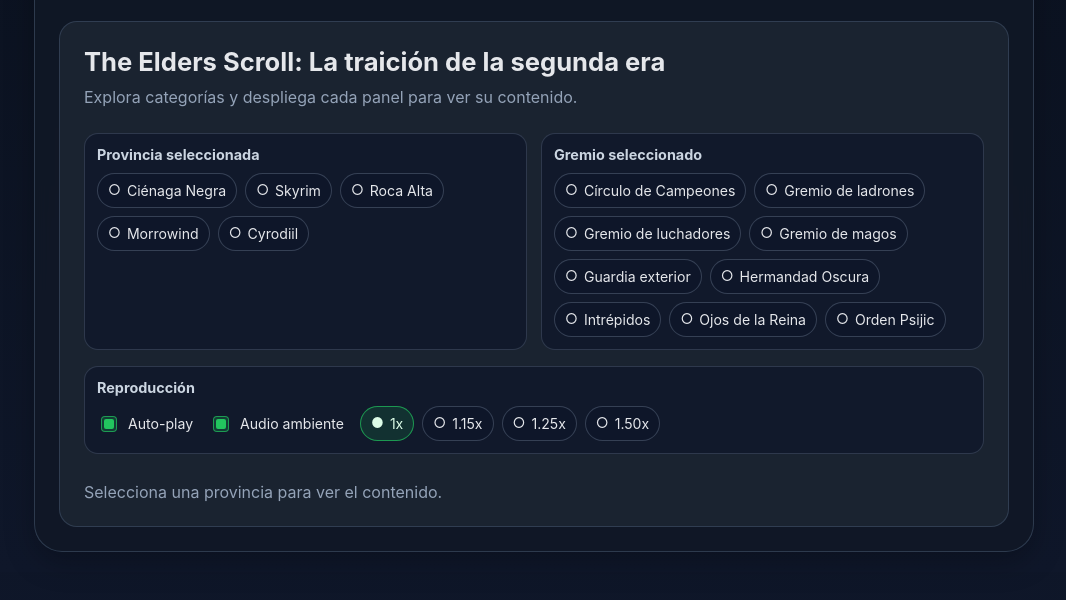
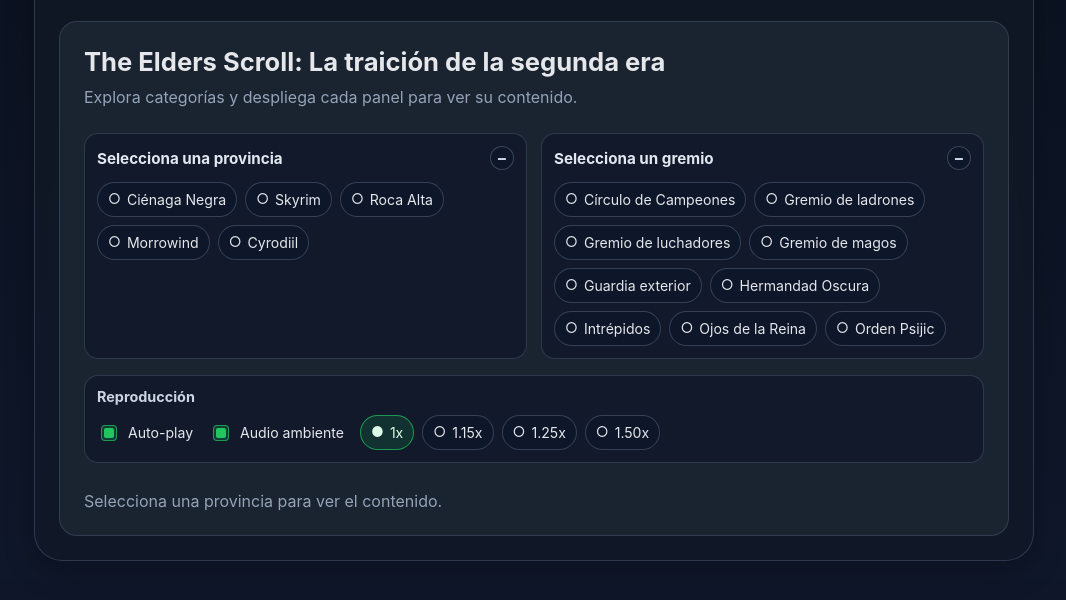
Before and after one commit to OverMalo/botse_audio, a website built with Vite: page index.html in a window 1280 px wide. Shown: the part 92-692 px from the top of the page, without its empty margins (106-1172 px from the left). Built offline with nearby package versions, Linux system fonts and the light colour scheme.

Commit message:
feat: paneles Provincia y Gremio colapsables con filtro activo visible

```diff
--- a/src/main.js
+++ b/src/main.js
@@ -50,7 +50,9 @@
     revealedDescriptions: [],
     autoPlay: true,
     playbackRate: 1,
-    ambientEnabled: true
+    ambientEnabled: true,
+    provinciaCollapsed: false,
+    gremioCollapsed: false
   };
 }
 
@@ -64,7 +66,9 @@
       revealedDescriptions: [...revealedDescriptions],
       autoPlay,
       playbackRate,
-      ambientEnabled
+      ambientEnabled,
+      provinciaCollapsed,
+      gremioCollapsed
     })
   );
 }
@@ -77,6 +81,8 @@
 let autoPlay = typeof state.autoPlay === "boolean" ? state.autoPlay : true;
 let playbackRate = [1, 1.15, 1.25, 1.5].includes(state.playbackRate) ? state.playbackRate : 1;
 let ambientEnabled = typeof state.ambientEnabled === "boolean" ? state.ambientEnabled : true;
+let provinciaCollapsed = typeof state.provinciaCollapsed === "boolean" ? state.provinciaCollapsed : false;
+let gremioCollapsed = typeof state.gremioCollapsed === "boolean" ? state.gremioCollapsed : false;
 
 /** @type {null | { rafId: number, panelEl: HTMLAudioElement, ambientEl: HTMLAudioElement|null, hasAmbient: boolean, totalDuration: number, playerEl: HTMLElement, isSeeking: boolean }} */
 let activePlayer = null;
@@ -187,18 +193,51 @@
 }
 
 function renderFilters() {
+  const provinciaLabel = selectedProvincia
+    ? PROVINCIA_LABELS[selectedProvincia]
+    : null;
+  const gremioLabel = selectedGremio
+    ? GREMIO_LABELS[selectedGremio]
+    : null;
+
   return `
     <div class="filters-panel">
-      <div class="filter-group" role="group" aria-label="Provincia seleccionada">
-        <p class="filter-group-title">Provincia seleccionada</p>
-        <div class="filter-options">
-          ${FILTER_OPTIONS.provincias.map((item) => renderCheckable("provincia", item.id, item.label, selectedProvincia === item.id)).join("")}
+      <div class="filter-group filter-group--collapsible${provinciaCollapsed ? " filter-group--collapsed" : ""}" role="group" aria-label="">
+        <button
+          type="button"
+          class="filter-group-toggle"
+          data-filter-collapse="provincia"
+          aria-expanded="${provinciaCollapsed ? "false" : "true"}"
+        >
+          <span class="filter-group-main">
+            <span class="filter-group-selected">${provinciaLabel ? escapeHtml(provinciaLabel) : "Selecciona una provincia"}</span>
+            ${provinciaLabel ? "<span class=\"filter-group-label\"></span>" : ""}
+          </span>
+          <span class="panel-icon" aria-hidden="true">${provinciaCollapsed ? "+" : "−"}</span>
+        </button>
+        <div class="filter-group-body${provinciaCollapsed ? " is-hidden" : ""}">
+          <div class="filter-options">
+            ${FILTER_OPTIONS.provincias.map((item) => renderCheckable("provincia", item.id, item.label, selectedProvincia === item.id)).join("")}
+          </div>
         </div>
       </div>
-      <div class="filter-group" role="group" aria-label="Gremio seleccionado">
-        <p class="filter-group-title">Gremio seleccionado</p>
-        <div class="filter-options">
-          ${FILTER_OPTIONS.gremios.map((item) => renderCheckable("gremio", item.id, item.label, selectedGremio === item.id)).join("")}
+      <div class="filter-group filter-group--collapsible${gremioCollapsed ? " filter-group--collapsed" : ""}" role="group" aria-label="">
+        <button
+          type="button"
+          class="filter-group-toggle"
+          data-filter-collapse="gremio"
+          aria-expanded="${gremioCollapsed ? "false" : "true"}"
+        >
+          <span class="filter-group-main">
+            <span class="filter-group-selected">${gremioLabel ? escapeHtml(gremioLabel) : "Selecciona un gremio"}</span>
+            ${gremioLabel ? "<span class=\"filter-group-label\"></span>" : ""}
+          </span>
+          <span class="panel-icon" aria-hidden="true">${gremioCollapsed ? "+" : "−"}</span>
+        </button>
+        <div class="filter-group-body${gremioCollapsed ? " is-hidden" : ""}">
+          <div class="filter-options">
+            ${FILTER_OPTIONS.gremios.map((item) => renderCheckable("gremio", item.id, item.label, selectedGremio === item.id)).join("")}
+          </div>
         </div>
       </div>
     </div>
@@ -305,6 +344,16 @@
 }
 
 function bindFilterEvents() {
+  screenEl.querySelectorAll("[data-filter-collapse]").forEach((button) => {
+    button.addEventListener("click", () => {
+      const target = button.dataset.filterCollapse;
+      if (target === "provincia") provinciaCollapsed = !provinciaCollapsed;
+      if (target === "gremio") gremioCollapsed = !gremioCollapsed;
+      saveState();
+      render();
+    });
+  });
+
   screenEl.querySelectorAll("[data-filter-type]").forEach((button) => {
     button.addEventListener("click", () => {
       const type = button.dataset.filterType;
--- a/src/styles.css
+++ b/src/styles.css
@@ -150,6 +150,61 @@
   border: 1px solid rgba(100, 116, 139, 0.35);
   border-radius: 14px;
   padding: 12px;
+}
+
+.filter-group--collapsible {
+  padding: 0;
+}
+
+.filter-group-toggle {
+  width: 100%;
+  background: transparent;
+  border: 0;
+  color: inherit;
+  font: inherit;
+  text-align: left;
+  padding: 12px;
+  display: flex;
+  align-items: center;
+  gap: 10px;
+  cursor: pointer;
+  border-radius: 14px;
+}
+
+.filter-group--collapsed .filter-group-toggle {
+  border-radius: 14px;
+}
+
+.filter-group-main {
+  flex: 1;
+  display: flex;
+  flex-direction: column;
+  gap: 2px;
+  min-width: 0;
+}
+
+.filter-group-label {
+  margin: 0;
+  font-size: 0.78rem;
+  color: var(--muted);
+  font-weight: 400;
+}
+
+.filter-group-selected {
+  font-size: 0.95rem;
+  color: #e2e8f0;
+  font-weight: 700;
+  overflow: hidden;
+  white-space: nowrap;
+  text-overflow: ellipsis;
+}
+
+.filter-group-body {
+  padding: 0 12px 12px;
+}
+
+.filter-group-body.is-hidden {
+  display: none;
 }
 
 .filter-group-title {
```
Also changed, not shown: 4 other files.
